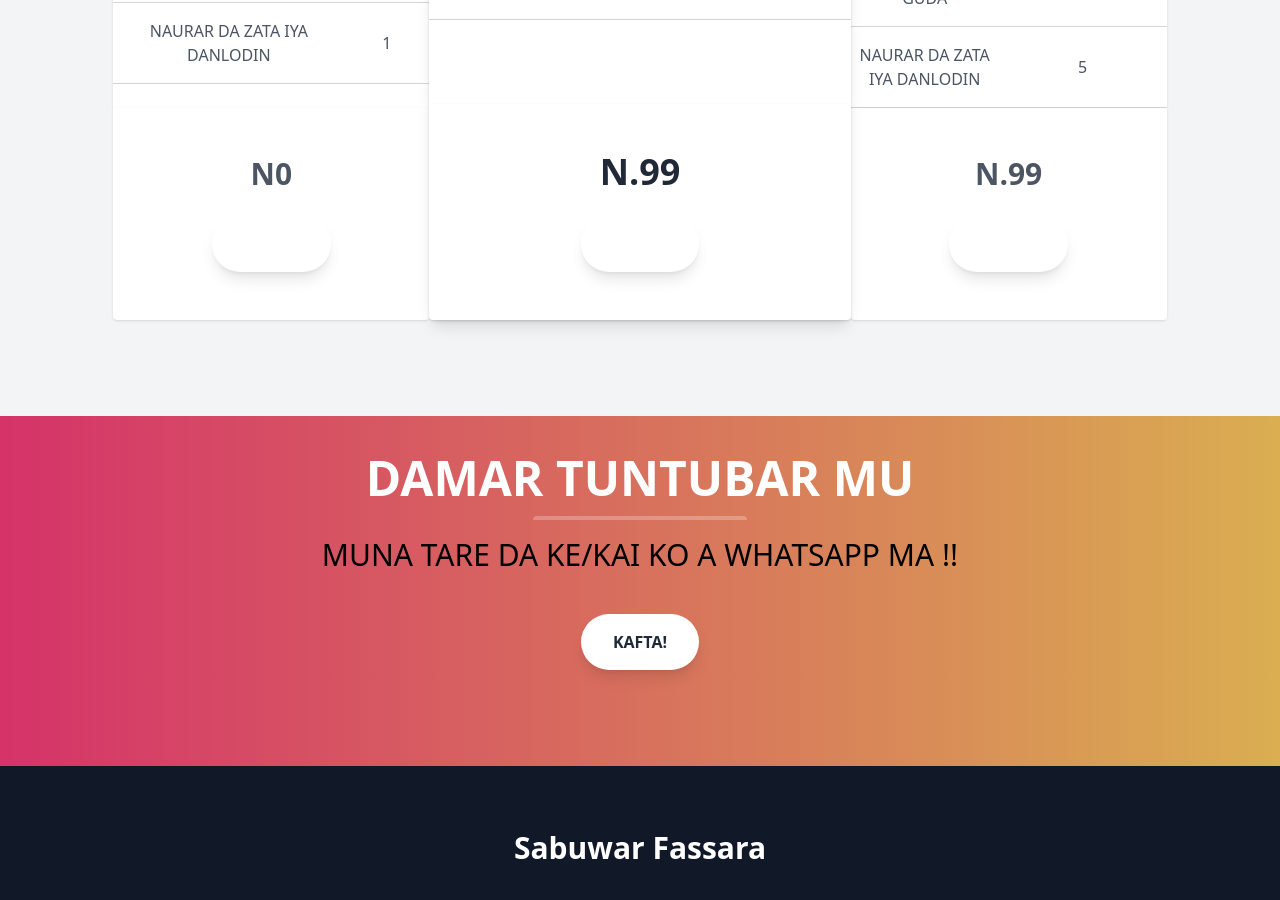
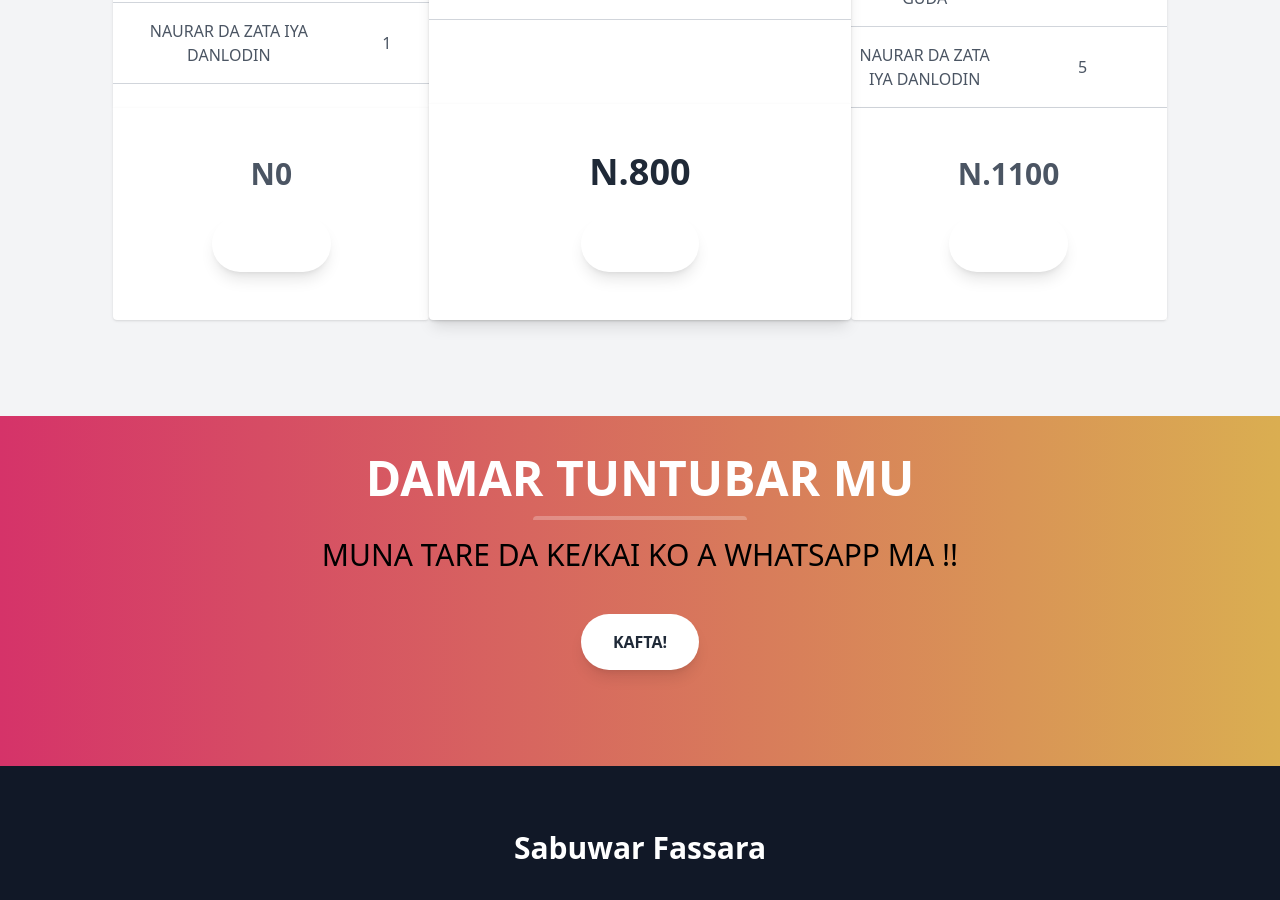
Before and after one commit to walisked/kayankallo.io, a React (Create React App) app: page / in a window 1280 px wide. Shown: the part 2880-3780 px from the top of the page. Built offline with nearby package versions, Linux system fonts and the light colour scheme.

Commit message:
pricingCmpl

```diff
--- a/src/my-app-frontend/Component/LandingPricing.jsx
+++ b/src/my-app-frontend/Component/LandingPricing.jsx
@@ -82,7 +82,7 @@ function LandingPricing() {
               </div>
               <div className="flex-none mt-auto bg-white rounded-b rounded-t-none overflow-hidden shadow p-6">
                 <div className="w-full pt-6 text-4xl font-bold text-center">
-                  N.99
+                  N.800
                 </div>
                 <div className="flex items-center justify-center">
                   <Link to="/register" className="mx-auto lg:mx-0 hover:underline gradient text-white font-bold rounded-full my-6 py-4 px-8 shadow-lg focus:outline-none focus:shadow-outline transform transition hover:scale-105 duration-300 ease-in-out">
@@ -102,7 +102,7 @@ function LandingPricing() {
               </div>
               <div className="flex-none mt-auto bg-white rounded-b rounded-t-none overflow-hidden shadow p-6">
                 <div className="w-full pt-6 text-3xl text-gray-600 font-bold text-center">
-                  N.99
+                  N.1100
                 </div>
                 <div className="flex items-center justify-center">
                   <Link to="/register" className="mx-auto lg:mx-0 hover:underline gradient text-white font-bold rounded-full my-6 py-4 px-8 shadow-lg focus:outline-none focus:shadow-outline transform transition hover:scale-105 duration-300 ease-in-out">
```
